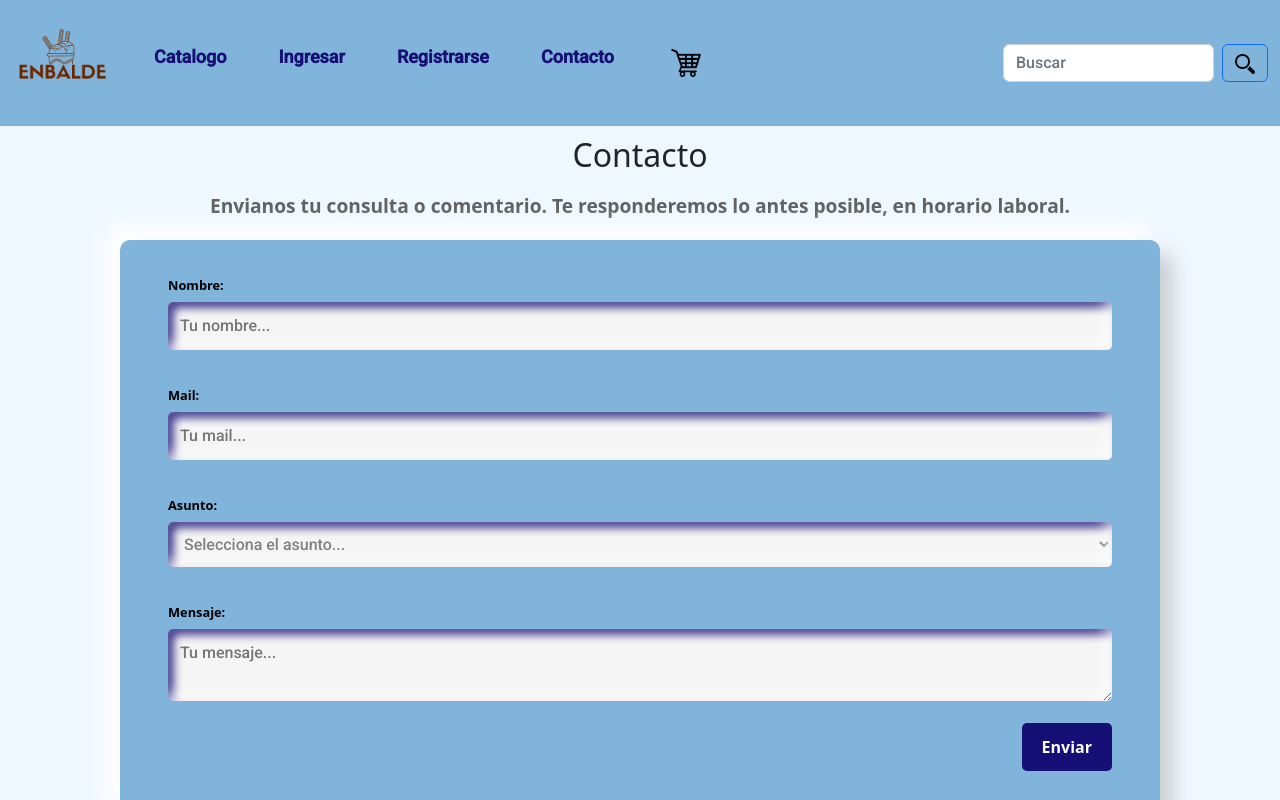
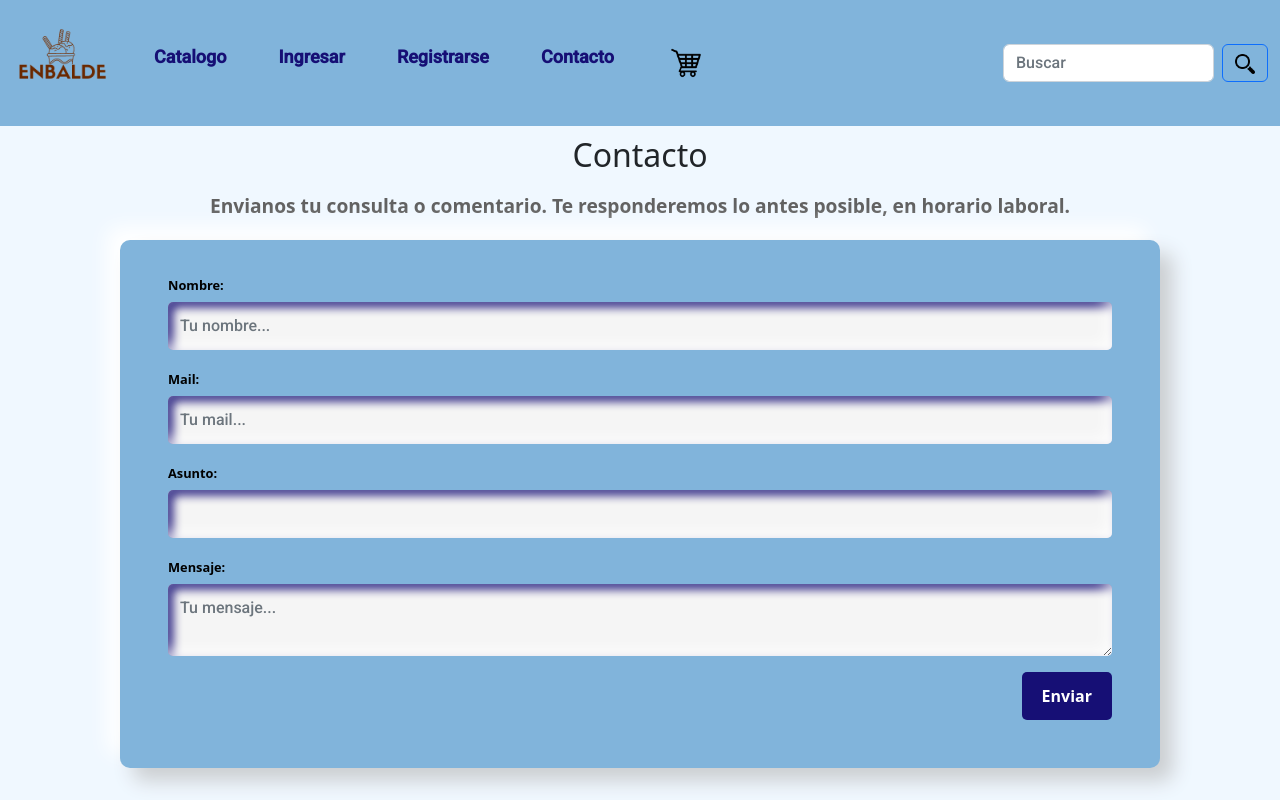
Before and after one commit to NataliaAlvarezIspc/proyecto-ispc-ecommerce, an Angular app in the folder front-end/enbalde/: page /contacto in a window 1280 px wide. Shown: the top 800 px of the page. Built offline with nearby package versions, Linux system fonts and the light colour scheme.

Commit message:
agregar validaciones a formulario contacto

```diff
--- a/front-end/enbalde/src/app/pages/contacto/contacto.component.html
+++ b/front-end/enbalde/src/app/pages/contacto/contacto.component.html
@@ -7,27 +7,34 @@
 
   <div class="row">
     <div class="column">
-      <form  class="my-form" [formGroup]="contactForm" (ngSubmit)="onSubmit(contactForm.value)">
-        <p>
+      <form class="my-form" [formGroup]="contactForm" (ngSubmit)="onSubmit(contactForm.value)">
+        <div>
           <label for="name">Nombre: </label>
-          <input id="name" type="text" formControlName="name" placeholder="Tu nombre..." maxlength="50" required>
-        </p>
-        <p>
+          <input id="name" class="form-control" type="text" formControlName="name" placeholder="Tu nombre..." maxlength="50" required>
+          <div *ngIf="nombre?.invalid && (nombre?.dirty || nombre?.touched)" class="alert alert-danger">
+            <div *ngIf="nombre?.errors?.['required']">El nombre es requerido</div>
+            <div *ngIf="nombre?.errors?.['minlength']">El nombre debe tener tres caracteres como mínimo</div>
+          </div>
           <label for="email">Mail: </label>
-          <input id="email" type="text" formControlName="email" placeholder="Tu mail..." maxlength="50" required>
-        </p>
-        <p>
+          <input id="email" class="form-control" type="text" formControlName="email" placeholder="Tu mail..." maxlength="50" required>
+          <div *ngIf="email?.invalid && (email?.dirty || email?.touched)" class="alert alert-danger">
+            <div *ngIf="nombre?.errors?.['required']">El e-mail es requerido</div>
+          </div>
+        </div>
+        <div>
           <label for="reason">Asunto: </label>
-          <select id="reason" name="reason" required>
-            <option hidden selected>Selecciona el asunto...</option>
+          <select id="reason" class="form-control" name="reason" formControlName="reason" required>
             <option value="general">Consulta general</option>
             <option value="compras">Problemas con compras</option>
           </select>
-        </p>
-        <p class="no-margin-bottom">
+        </div>
+        <div class="no-margin-bottom">
           <label for="message">Mensaje: </label>
-          <textarea id="message" name="message" placeholder="Tu mensaje..." maxlength="500" required></textarea>
-        </p>
+          <textarea id="message" class="form-control" name="message" formControlName="message" placeholder="Tu mensaje..." maxlength="500" required></textarea>
+          <div *ngIf="mensaje?.invalid && (mensaje?.dirty || mensaje?.touched)" class="alert alert-danger">
+            <div *ngIf="mensaje?.errors?.['required']">El mensaje es requerido</div>
+          </div>
+        </div>
         <p class="btn-right">
           <input type="submit" value="Enviar">
         </p>
--- a/front-end/enbalde/src/app/pages/contacto/contacto.component.ts
+++ b/front-end/enbalde/src/app/pages/contacto/contacto.component.ts
@@ -17,14 +17,22 @@ export class ContactoComponent {
 
   ngOnInit(): void {
     this.contactForm = this.formBuilder.group({
-      name: ["", [Validators.required, Validators.minLength(1), Validators.maxLength(25)]],
+      name: ["", [Validators.required, Validators.minLength(3), Validators.maxLength(25)]],
       email: ["", [Validators.required, Validators.email]],
       reason: ["", [Validators.required]],
-      message: ["", [Validators.required, Validators.minLength(1), Validators.maxLength(255)]]
+      message: ["", [Validators.required, Validators.minLength(10), Validators.maxLength(255)]]
     })
   }
 
   onSubmit(value: any) {
     this.usuariosService.contacto(value.name, value.email, value.reason, value.message);
   }
+
+  get nombre() { return this.contactForm.get('name'); }
+
+  get email() { return this.contactForm.get('email'); }
+
+  get motivo() { return this.contactForm.get('reason'); }
+
+  get mensaje() { return this.contactForm.get('message'); }
 }
```
